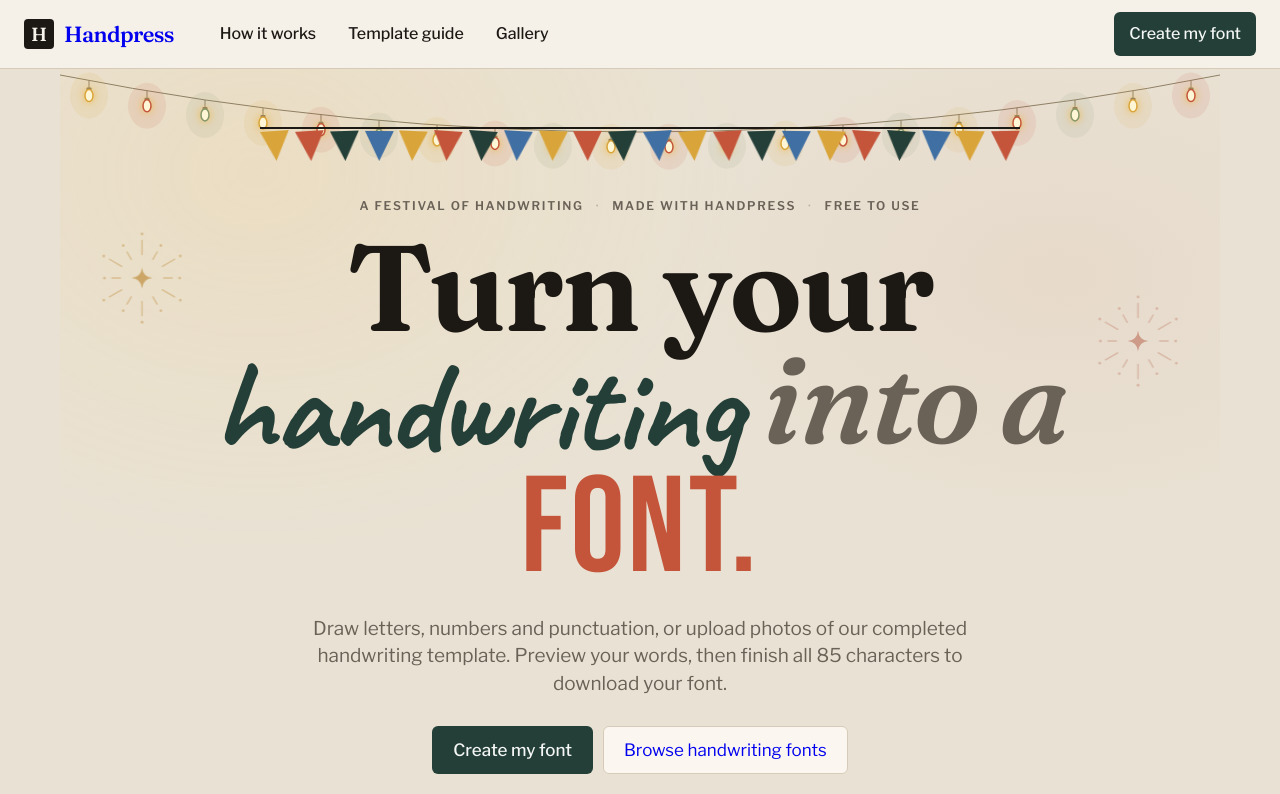
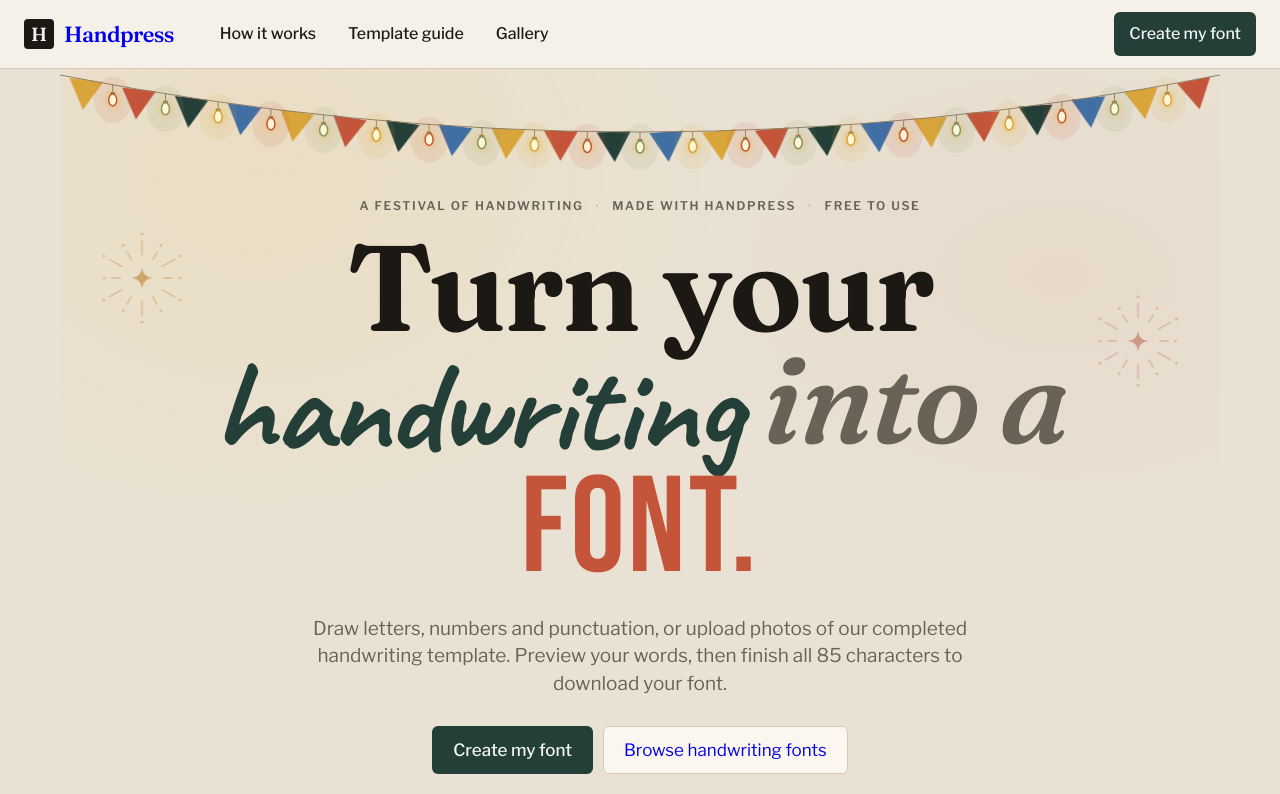
Before and after one commit to 07rjain/fontpress, a React (Vite) app: page / in a window 1280 px wide. Shown: the top 794 px of the page. Built offline with nearby package versions, Linux system fonts and the light colour scheme; no server answers.

Commit message:
Align hero flags and lights on a shared curved wire

```diff
--- a/src/components/Landing.tsx
+++ b/src/components/Landing.tsx
@@ -23,15 +23,29 @@ const FACES = ['serif', 'hand', 'poster', 'sans', 'mono', 'italic'] as const;
 const PENNANTS = 22;
 const HEADLINERS = 3;
 
+// Both decorations hang from the same quadratic curve.
+const wireY = (t: number) => 6 + 228 * t * (1 - t);
+
 function FestivalLights() {
   return (
     <div className="festival-lights" aria-hidden="true">
-      <svg className="festoon" viewBox="0 0 1160 100" fill="none" focusable="false">
+      <svg className="festoon" viewBox="0 0 1160 110" fill="none" focusable="false">
+        <g className="bunting">
+          {Array.from({ length: PENNANTS }, (_, i) => {
+            const t = (i + 0.5) / PENNANTS;
+            const angle = Math.atan(228 * (1 - 2 * t) / 1160) * 180 / Math.PI;
+            return (
+              <g key={i} className="bunting-pennant" transform={`translate(${t * 1160} ${wireY(t)}) rotate(${angle})`}>
+                <path className="bunting-flag" d="M-17 0H17L0 30Z" style={{ '--i': i } as React.CSSProperties} />
+              </g>
+            );
+          })}
+        </g>
         <path className="festoon-wire" d="M0 6 Q580 120 1160 6" />
-        {Array.from({ length: 20 }, (_, i) => {
-          const t = (i + 0.5) / 20;
+        {Array.from({ length: PENNANTS - 1 }, (_, i) => {
+          const t = (i + 1) / PENNANTS;
           const x = t * 1160;
-          const y = 6 + 228 * t * (1 - t);
+          const y = wireY(t);
           return (
             <g key={i} className="festoon-lamp" style={{ '--i': i } as React.CSSProperties}>
               <path className="festoon-drop" d={`M${x} ${y}v8`} />
@@ -125,11 +139,6 @@ export function Landing({
     <div className="landing festival">
       <section className="fest-hero">
         <FestivalLights />
-        <div className="bunting" aria-hidden="true">
-          {Array.from({ length: PENNANTS }, (_, i) => (
-            <i key={i} style={{ '--i': i } as React.CSSProperties} />
-          ))}
-        </div>
         <p className="fest-eyebrow">
           <span>A festival of handwriting</span>
           <span>Made with Handpress</span>
--- a/src/styles.css
+++ b/src/styles.css
@@ -304,7 +304,7 @@ input[type='range']::-moz-range-thumb {
   isolation: isolate;
   max-width: 1160px;
   margin: 0 auto;
-  padding: 58px 28px 40px;
+  padding: 128px 28px 40px;
   text-align: center;
 }
 .festival-lights {
@@ -317,7 +317,16 @@ input[type='range']::-moz-range-thumb {
     radial-gradient(ellipse at 17% 12%, rgba(244, 191, 92, 0.14), transparent 36%),
     radial-gradient(ellipse at 86% 24%, rgba(196, 85, 58, 0.06), transparent 30%);
 }
-.festoon { display: block; width: 100%; height: auto; overflow: visible; }
+.festoon {
+  position: relative;
+  left: 50%;
+  display: block;
+  width: 100%;
+  min-width: 680px;
+  height: auto;
+  overflow: visible;
+  transform: translateX(-50%);
+}
 .festoon-wire, .festoon-drop { stroke: #8f8064; stroke-width: 1; }
 .festoon-cap { fill: #817256; }
 .festoon-lamp { color: #d9a53a; }
@@ -360,28 +369,16 @@ input[type='range']::-moz-range-thumb {
   25% { opacity: 0.7; }
   65%, 100% { opacity: 0.38; transform: scale(1) rotate(0); }
 }
-.bunting {
-  display: flex;
-  justify-content: center;
-  gap: 6px;
-  margin: 0 auto 36px;
-  max-width: 760px;
-  padding-top: 2px;
-  border-top: 2px solid var(--ink);
-}
-.bunting i {
-  flex: 1;
-  height: 30px;
-  max-width: 34px;
-  clip-path: polygon(0 0, 100% 0, 50% 100%);
-  background: var(--sun);
+.bunting-pennant { fill: var(--sun); }
+.bunting-pennant:nth-child(4n + 2) { fill: var(--rule); }
+.bunting-pennant:nth-child(4n + 3) { fill: var(--moss); }
+.bunting-pennant:nth-child(4n + 4) { fill: var(--sky); }
+.bunting-flag {
+  transform-box: fill-box;
   transform-origin: top center;
   animation: sway 3.2s ease-in-out infinite;
   animation-delay: calc(var(--i) * -0.27s);
 }
-.bunting i:nth-child(4n + 2) { background: var(--rule); }
-.bunting i:nth-child(4n + 3) { background: var(--moss); }
-.bunting i:nth-child(4n + 4) { background: var(--sky); }
 @keyframes sway {
   0%, 100% { transform: rotate(-4deg); }
   50% { transform: rotate(4deg); }
@@ -601,7 +598,7 @@ input[type='range']::-moz-range-thumb {
 .landing-contact :is(summary, a):focus-visible { outline: 2px solid var(--moss); outline-offset: 3px; }
 
 @media (prefers-reduced-motion: reduce) {
-  .bunting i, .marquee-track, .glyph,
+  .bunting-flag, .marquee-track, .glyph,
   .festoon-lamp, .firework-rays { animation: none; }
 }
 
@@ -1040,12 +1037,10 @@ input[type='range']::-moz-range-thumb {
   .scroll-page { overflow: visible; }
   .specimen-page { padding: 28px 16px 56px; }
   .coverage-row { grid-template-columns: 1fr; gap: 4px; }
-  .fest-hero { padding: 36px 18px 28px; }
+  .fest-hero { padding: 90px 18px 28px; }
   .festival-firework { width: 38px; }
   .festival-firework-0 { left: 5px; top: 8px; }
   .festival-firework-1 { right: 5px; top: 8px; }
-  .bunting { margin-bottom: 24px; gap: 4px; }
-  .bunting i { height: 22px; }
   .fest-hero .lede { font-size: 17px; }
   .marquee-set span { font-size: 21px; padding: 0 14px; }
   .marquee-set span + span::before { margin-right: 28px; }
```
